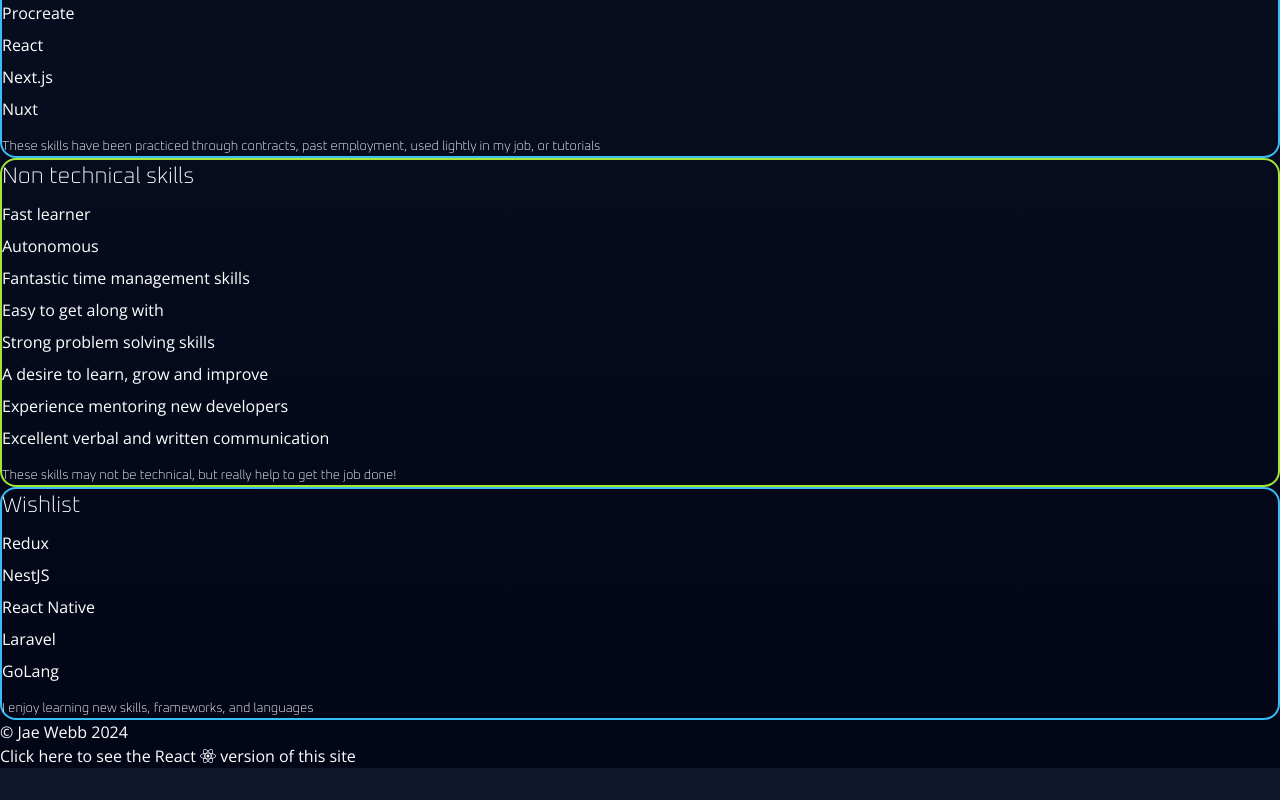
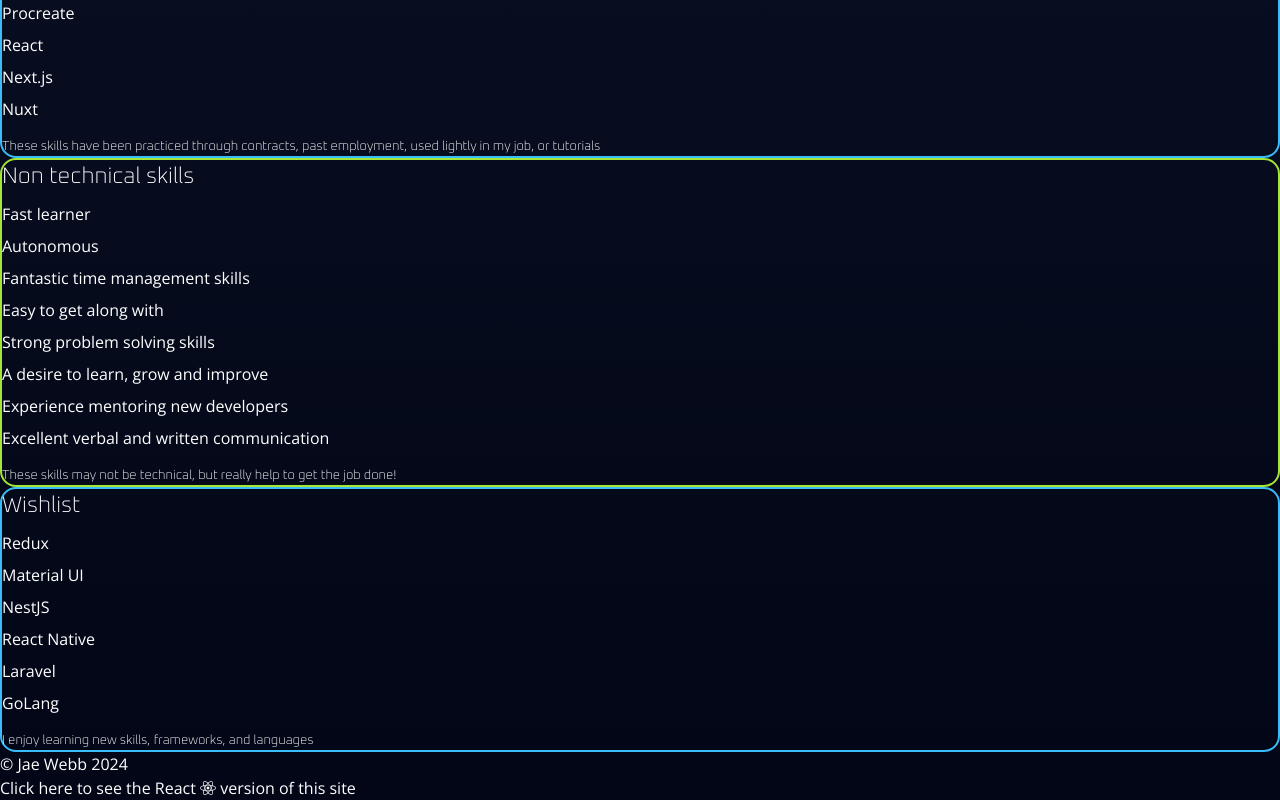
Before and after one commit to jaewebb/portfolio-vue, a Vue app: page /skills in a window 1280 px wide. Shown: the part 1057-1857 px from the top of the page. Before the commit the page ends 1825 px from the top, so only its background shows below. Built offline with nearby package versions, Linux system fonts and the light colour scheme.

Commit message:
can't forget material ui!

```diff
--- a/src/views/SkillsView.vue
+++ b/src/views/SkillsView.vue
@@ -116,6 +116,7 @@
             <h2 class="h4 text-sky-40">Wishlist</h2>
             <ul>
               <li>Redux</li>
+              <li>Material UI</li>
               <li>NestJS</li>
               <li>React Native</li>
               <li>Laravel</li>
```
